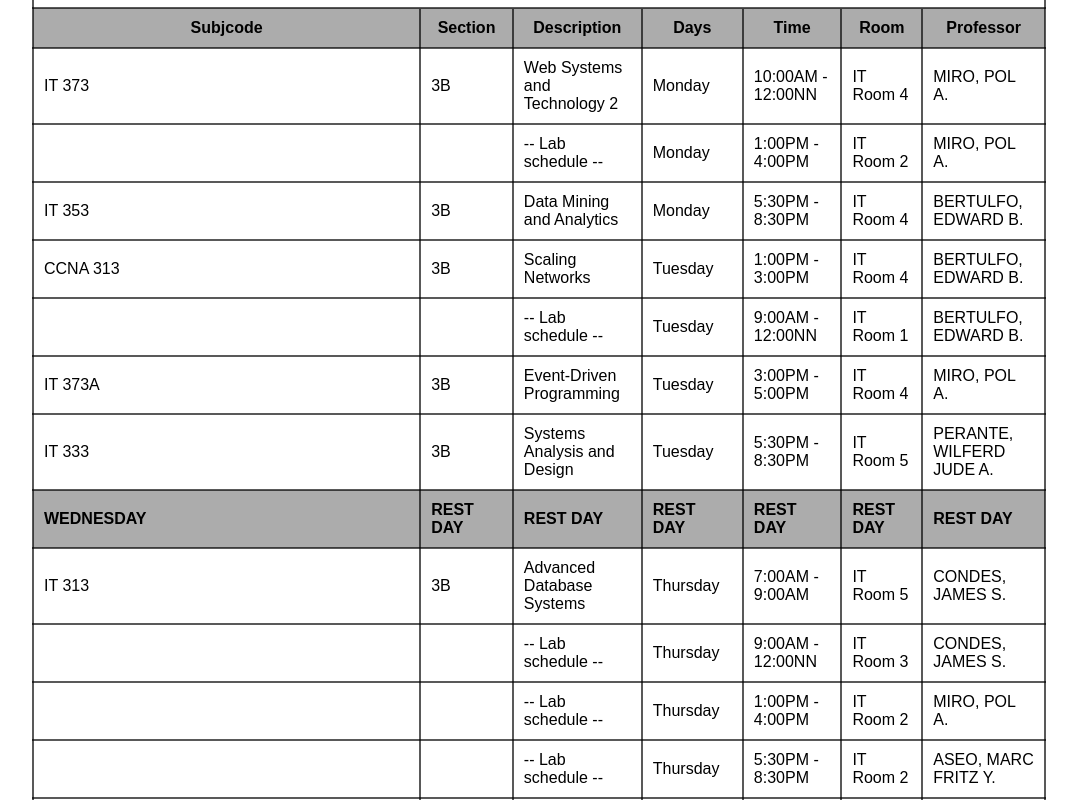
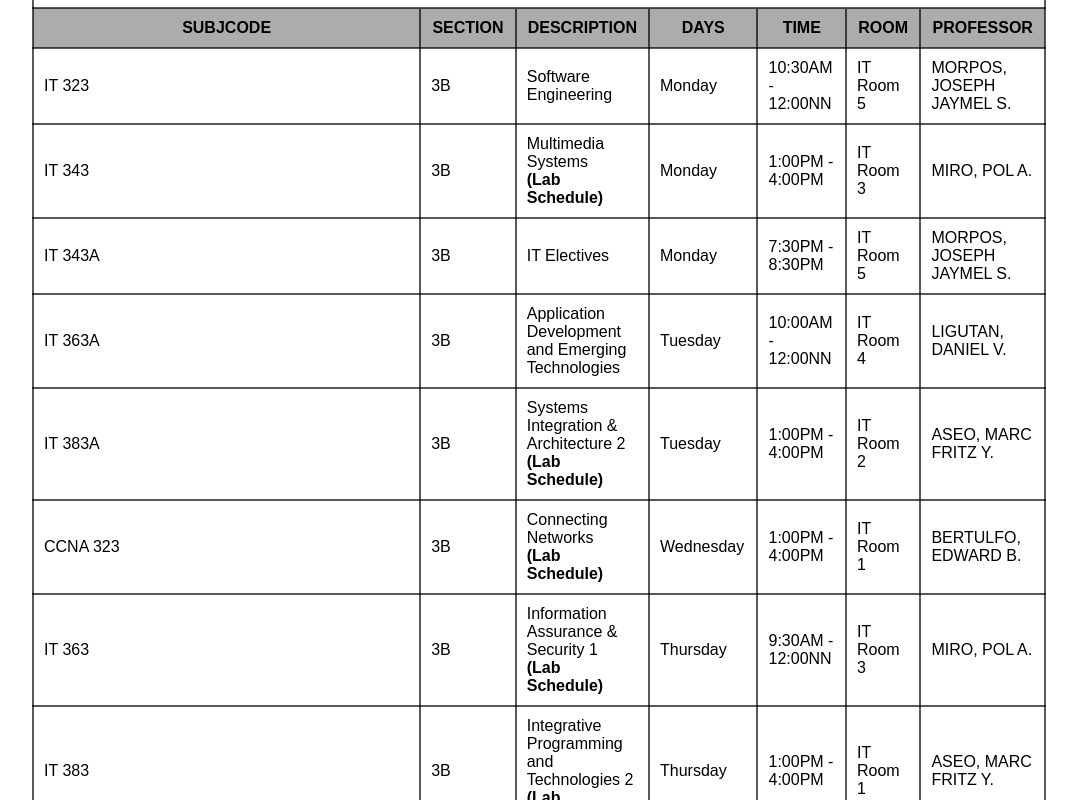
Before and after one commit to FoowsIsBack/Class_schedule3B, a React (Vite) app: page / in a window 1280 px wide. Shown: the part 280-1080 px from the top of the page, without its empty margins (116-1193 px from the left). Built offline with nearby package versions, Linux system fonts and the light colour scheme.

Commit message:
Update class schedule for AY 2025-2026, Sem 2

```diff
--- a/src/Schedule.jsx
+++ b/src/Schedule.jsx
@@ -16,18 +16,7 @@ function Schedule() {
       <table>
         <tbody>
           <tr>
-            <th className="subjects">📖 Subjects Enrolled for AY : 2025-2026, Sem : 1</th>
-            <th className="status2"></th>
-            <th className="status2"></th>
-            <th className="status2"></th>
-            <th className="status2"></th>
-            <th className="status2"></th>
-            <th className="status3"></th>
-          </tr>
-          <tr>
-            <th className="status">
-              Enrollment Status: <span className="enrolled">✅ Officially Enrolled</span>
-            </th>
+            <th className="subjects">📖 Subjects Enrolled for AY : 2025-2026, Sem : 2</th>
             <th className="status2"></th>
             <th className="status2"></th>
             <th className="status2"></th>
@@ -37,87 +26,117 @@ function Schedule() {
           </tr>
 
           <tr>
-            <th>Subjcode</th>
-            <th>Section</th>
-            <th>Description</th>
-            <th>Days</th>
-            <th>Time</th>
-            <th>Room</th>
-            <th>Professor</th>
+            <th className="status">Enrollment Status: <span className="enrolled">✅ Officially Enrolled</span></th>
+            <th className="status2"></th>
+            <th className="status2"></th>
+            <th className="status2"></th>
+            <th className="status2"></th>
+            <th className="status2"></th>
+            <th className="status3"></th>
+          </tr>
+
+          <tr>
+            <th className="head">Subjcode</th>
+            <th className="head">Section</th>
+            <th className="head">Description</th>
+            <th className="head">Days</th>
+            <th className="head">Time</th>
+            <th className="head">Room</th>
+            <th className="head">Professor</th>
           </tr>
 
           <tr className="klase">
-            <td>IT 373</td>
+            <td>IT 323</td>
             <td>3B</td>
-            <td>Web Systems and Technology 2</td>
+            <td>Software Engineering</td>
             <td>Monday</td>
-            <td>10:00AM - 12:00NN</td>
-            <td>IT Room 4</td>
+            <td>10:30AM - 12:00NN</td>
+            <td>IT Room 5</td>
+            <td>MORPOS, JOSEPH JAYMEL S.</td>
+          </tr>
+
+          <tr className="klase">
+            <td>IT 343</td>
+            <td>3B</td>
+            <td>Multimedia Systems <br /> <strong>(Lab Schedule)</strong></td>
+            <td>Monday</td>
+            <td>1:00PM - 4:00PM</td>
+            <td>IT Room 3</td>
             <td>MIRO, POL A.</td>
           </tr>
 
           <tr className="klase">
-            <td></td>
-            <td></td>
-            <td>-- Lab schedule --</td>
+            <td>IT 343A</td>
+            <td>3B</td>
+            <td>IT Electives</td>
             <td>Monday</td>
-            <td>1:00PM - 4:00PM</td>
-            <td>IT Room 2</td>
-            <td>MIRO, POL A.</td>
+            <td>7:30PM - 8:30PM</td>
+            <td>IT Room 5</td>
+            <td>MORPOS, JOSEPH JAYMEL S.</td>
           </tr>
 
           <tr className="klase">
-            <td>IT 353</td>
+            <td>IT 363A</td>
             <td>3B</td>
-            <td>Data Mining and Analytics</td>
-            <td>Monday</td>
-            <td>5:30PM - 8:30PM</td>
+            <td>Application Development and Emerging Technologies</td>
+            <td>Tuesday</td>
+            <td>10:00AM - 12:00NN</td>
             <td>IT Room 4</td>
-            <td>BERTULFO, EDWARD B.</td>
+            <td>LIGUTAN, DANIEL V.</td>
           </tr>
 
           <tr className="klase">
-            <td>CCNA 313</td>
+            <td>IT 383A</td>
             <td>3B</td>
-            <td>Scaling Networks</td>
+            <td>Systems Integration & Architecture 2 <br /> <strong>(Lab Schedule)</strong></td>
             <td>Tuesday</td>
-            <td>1:00PM - 3:00PM</td>
-            <td>IT Room 4</td>
-            <td>BERTULFO, EDWARD B.</td>
+            <td>1:00PM - 4:00PM</td>
+            <td>IT Room 2</td>
+            <td>ASEO, MARC FRITZ Y.</td>
           </tr>
 
           <tr className="klase">
-            <td></td>
-            <td></td>
-            <td>-- Lab schedule --</td>
-            <td>Tuesday</td>
-            <td>9:00AM - 12:00NN</td>
+            <td>CCNA 323</td>
+            <td>3B</td>
+            <td>Connecting Networks <br /> <strong>(Lab Schedule)</strong></td>
+            <td>Wednesday</td>
+            <td>1:00PM - 4:00PM</td>
             <td>IT Room 1</td>
             <td>BERTULFO, EDWARD B.</td>
           </tr>
 
           <tr className="klase">
-            <td>IT 373A</td>
+            <td>IT 363</td>
             <td>3B</td>
-            <td>Event-Driven Programming</td>
-            <td>Tuesday</td>
-            <td>3:00PM - 5:00PM</td>
-            <td>IT Room 4</td>
+            <td>Information Assurance & Security 1 <br /> <strong>(Lab Schedule)</strong></td>
+            <td>Thursday</td>
+            <td>9:30AM - 12:00NN</td>
+            <td>IT Room 3</td>
             <td>MIRO, POL A.</td>
           </tr>
 
           <tr className="klase">
-            <td>IT 333</td>
+            <td>IT 383</td>
             <td>3B</td>
-            <td>Systems Analysis and Design</td>
-            <td>Tuesday</td>
+            <td>Integrative Programming and Technologies 2 <br /> <strong>(Lab Schedule)</strong></td>
+            <td>Thursday</td>
+            <td>1:00PM - 4:00PM</td>
+            <td>IT Room 1</td>
+            <td>ASEO, MARC FRITZ Y.</td>
+          </tr>
+
+          <tr className="klase">
+            <td>IT 363A</td>
+            <td>3B</td>
+            <td>Application Development and Emerging Technologies <br /> <strong>(Lab Schedule)</strong></td>
+            <td>Thursday</td>
             <td>5:30PM - 8:30PM</td>
-            <td>IT Room 5</td>
-            <td>PERANTE, WILFERD JUDE A.</td>
+            <td>IT Room 3</td>
+            <td>LIGUTAN, DANIEL V.</td>
           </tr>
 
           <tr>
-            <td className="rest_day"><b>WEDNESDAY</b></td>
+            <td className="rest_day"><b>FRIDAY</b></td>
             <td className="rest_day"><b>REST DAY</b></td>
             <td className="rest_day"><b>REST DAY</b></td>
             <td className="rest_day"><b>REST DAY</b></td>
@@ -127,62 +146,52 @@ function Schedule() {
           </tr>
 
           <tr className="klase">
-            <td>IT 313</td>
+            <td>IT 343</td>
             <td>3B</td>
-            <td>Advanced Database Systems</td>
-            <td>Thursday</td>
-            <td>7:00AM - 9:00AM</td>
-            <td>IT Room 5</td>
-            <td>CONDES, JAMES S.</td>
+            <td>Multimedia Systems</td>
+            <td>Saturday</td>
+            <td>8:00AM - 10:00AM</td>
+            <td>IT Room 3</td>
+            <td>MIRO, POL A.</td>
           </tr>
 
           <tr className="klase">
-            <td></td>
-            <td></td>
-            <td>-- Lab schedule --</td>
-            <td>Thursday</td>
-            <td>9:00AM - 12:00NN</td>
-            <td>IT Room 3</td>
-            <td>CONDES, JAMES S.</td>
+            <td>CCNA 323</td>
+            <td>3B</td>
+            <td>Connecting Networks</td>
+            <td>Saturday</td>
+            <td>10:00AM - 12:00NN</td>
+            <td>IT Room 4</td>
+            <td>BERTULFO, EDWARD B.</td>
           </tr>
 
           <tr className="klase">
-            <td></td>
-            <td></td>
-            <td>-- Lab schedule --</td>
-            <td>Thursday</td>
-            <td>1:00PM - 4:00PM	</td>
+            <td>IT 383</td>
+            <td>3B</td>
+            <td>Integrative Programming and Technologies 2</td>
+            <td>Saturday</td>
+            <td>1:00PM - 3:00PM</td>
             <td>IT Room 2</td>
-            <td>MIRO, POL A.</td>
+            <td>ASEO, MARC FRITZ Y.</td>
           </tr>
 
 
           <tr className="klase">
-            <td></td>
-            <td></td>
-            <td>-- Lab schedule --</td>
-            <td>Thursday</td>
-            <td>5:30PM - 8:30PM</td>
-            <td>IT Room 2</td>
-            <td>ASEO, MARC FRITZ Y.</td>
+            <td>IT 363</td>
+            <td>3B</td>
+            <td>Information Assurance and Security 1</td>
+            <td>Saturday</td>
+            <td>3:00PM - 5:00PM</td>
+            <td>IT Room 3</td>
+            <td>MIRO, POL A.</td>
           </tr>
 
           <tr className="klase">
-            <td>IT 393</td>
+            <td>IT 383A</td>
             <td>3B</td>
-            <td>Social and Professional Issues</td>
-            <td>Friday</td>
-            <td>5:30PM - 8:30PM</td>
-            <td>IT Room 6</td>
-            <td>JEREZA, ROMULO JOSEPH M.</td>
-          </tr>
-
-          <tr className="klase">
-            <td>IT 353A</td>
-            <td>3B</td>
-            <td>Systems Integration and Architecture 1</td>
+            <td>Systems Integration and Architecture 2</td>
             <td>Saturday</td>
-            <td>10:00AM - 12:00NN</td>
+            <td>5:00PM - 7:00PM</td>
             <td>IT Room 2</td>
             <td>ASEO, MARC FRITZ Y.</td>
           </tr>
```
